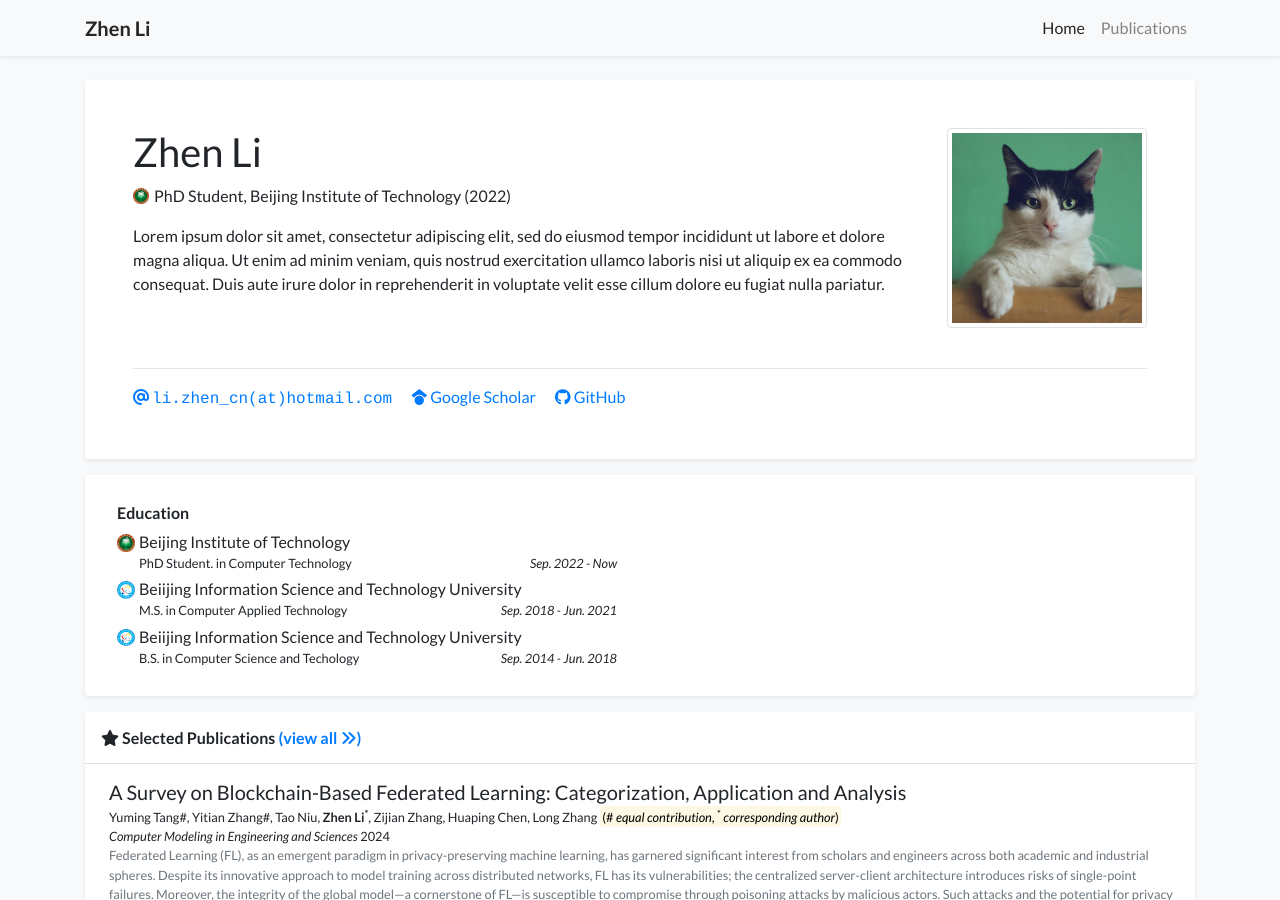
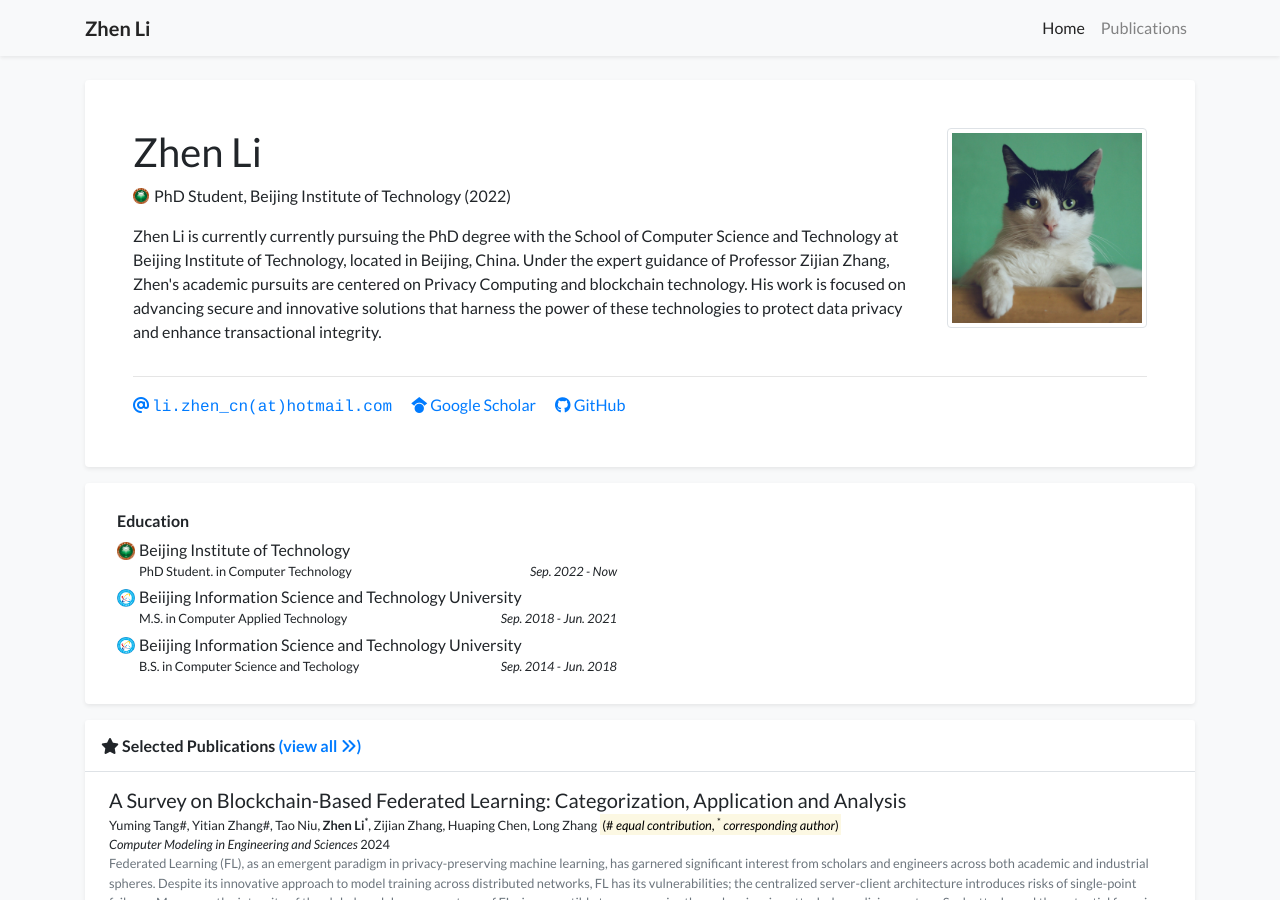
Before and after one commit to Lizhen0797/lizhen0797.github.io, a Jekyll site: the page built from index.html, in a window 1280 px wide and 900 px high. Built offline with Jekyll 4.4.1, drawn with Linux system fonts in a browser that asks for light colours; a style sheet for code colours, icons or effects is not loaded.

Commit message:
update bio

```diff
--- a/_data/profile.yml
+++ b/_data/profile.yml
@@ -17,9 +17,9 @@
 # orcid: 0000-0000-0000-0000
 
 short_bio: >-
-  Lorem ipsum dolor sit amet, consectetur adipiscing elit, sed do eiusmod tempor incididunt ut labore et dolore magna aliqua.
-  Ut enim ad minim veniam, quis nostrud exercitation ullamco laboris nisi ut aliquip ex ea commodo consequat.
-  Duis aute irure dolor in reprehenderit in voluptate velit esse cillum dolore eu fugiat nulla pariatur.
+  Zhen Li is currently currently pursuing the PhD degree with the School of Computer Science and Technology at Beijing Institute of Technology, located in Beijing, China.
+  Under the expert guidance of Professor Zijian Zhang, Zhen's academic pursuits are centered on Privacy Computing and blockchain technology.
+  His work is focused on advancing secure and innovative solutions that harness the power of these technologies to protect data privacy and enhance transactional integrity.
 
 portrait_url: assets/images/photos/portrait.jpg
 portrait_caption: >-
```
